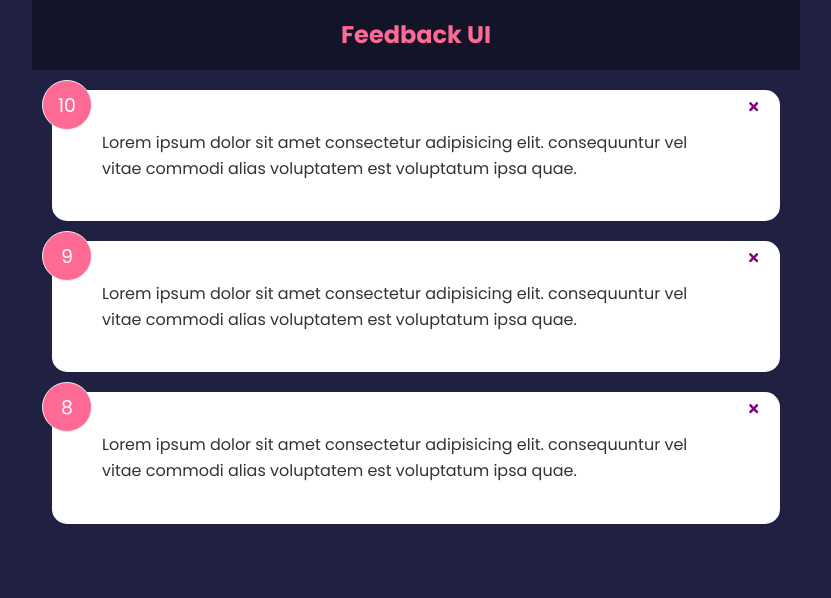
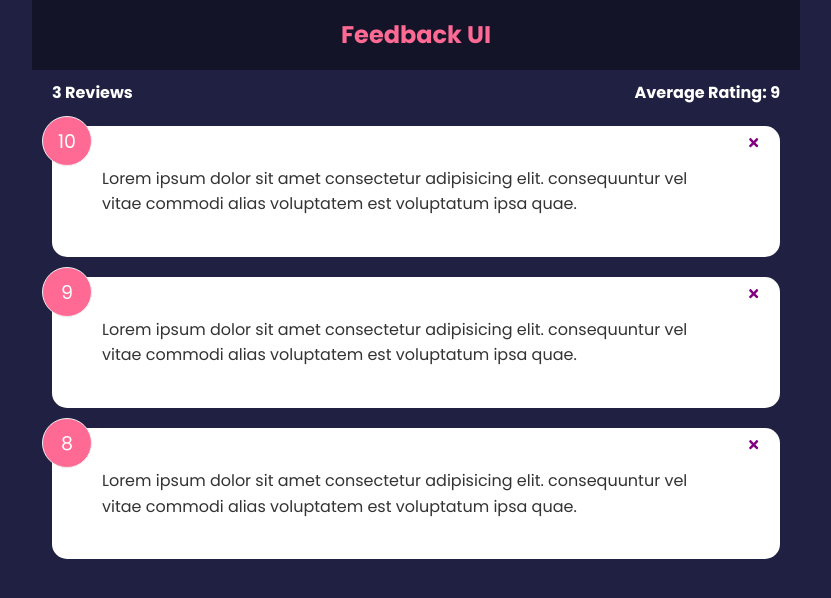
Before and after one commit to ReemaSho/feedback-app, a React (Create React App) app: page / in a window 1280 px wide. Shown: the top 598 px of the page, without its empty margins (224-1055 px from the left). Built offline with nearby package versions, Linux system fonts and the light colour scheme.

Commit message:
add feedbackStats component

```diff
--- a/src/App.jsx
+++ b/src/App.jsx
@@ -1,11 +1,12 @@
 import { useState } from "react";
 import Header from "./components/Header";
 import FeedbackList from "./components/FeedbackList";
+import FeedbackStats from "./components/FeedbackStats";
 import FeedbackData from "./data/FeedbackData";
 const App = () => {
   const [feedback, setFeedback] = useState(FeedbackData);
   const deleteFeedback = (id) => {
-    if (window.confirm("Are yiu sure you want to delete?")) {
+    if (window.confirm("Are you sure you want to delete?")) {
       setFeedback(feedback.filter((item) => item.id !== id));
     }
   };
@@ -13,6 +14,7 @@
     <>
       <Header />
       <div className="container">
+        <FeedbackStats feedback={feedback} />
         <FeedbackList feedback={feedback} handleDelete={deleteFeedback} />
       </div>
     </>
--- /dev/null
+++ b/src/components/FeedbackStats.jsx
@@ -0,0 +1,19 @@
+import React from "react";
+import PropTypes from "prop-types";
+const FeedbackStats = ({ feedback }) => {
+  let average =
+    feedback.reduce((acc, cur) => {
+      return acc + cur.rating;
+    }, 0) / feedback.length;
+  average = average.toFixed(1).replace(/[.,]0$/, "");
+  return (
+    <div className="feedback-stats">
+      <h4>{feedback.length} Reviews</h4>
+      <h4>Average Rating: {isNaN(average) ? 0 : average}</h4>
+    </div>
+  );
+};
+FeedbackStats.propTypes = {
+  feedback: PropTypes.array.isRequired,
+};
+export default FeedbackStats;
--- a/src/index.css
+++ b/src/index.css
@@ -122,6 +122,7 @@
     display: flex;
     justify-content: space-between;
     align-items: center;
+    margin-top: 10px;
 }
 
 .num-display {
--- a/src/index.js
+++ b/src/index.js
@@ -1,7 +1,5 @@
 import React from "react";
-
 import { createRoot } from "react-dom/client";
-
 import App from "./App";
 import "./index.css";
 createRoot(document.getElementById("root")).render(
```
